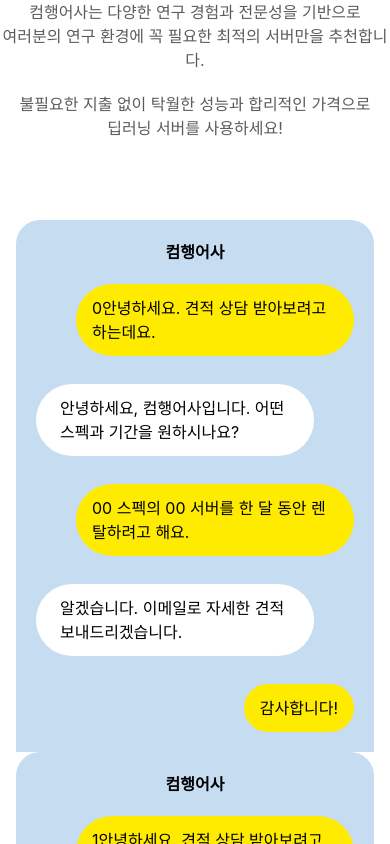
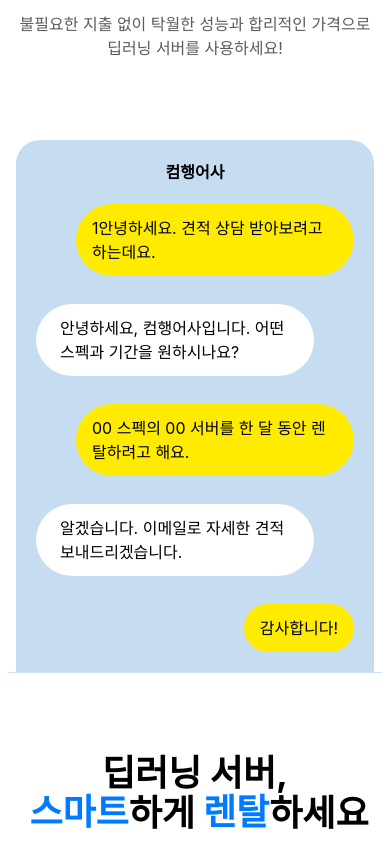
Before and after one commit to Team-Daju/Comhaengosa-WEB, a React (Create React App) app: page / in a window 390 px wide. Shown: the part 1156-2000 px from the top of the page. Built offline with nearby package versions, Linux system fonts and the light colour scheme; a web font is replaced by a local one.

Commit message:
[FE-05]Feat Slide

```diff
--- a/package.json
+++ b/package.json
@@ -10,6 +10,7 @@
     "react": "^18.2.0",
     "react-dom": "^18.2.0",
     "react-scripts": "5.0.1",
+    "swiper": "^11.0.4",
     "web-vitals": "^2.1.4"
   },
   "scripts": {
--- a/src/components/DontWorry.js
+++ b/src/components/DontWorry.js
@@ -1,6 +1,10 @@
 import { AnimatePresence, motion } from 'framer-motion';
 import React, { useEffect, useState } from 'react';
 import tw from "tailwind-styled-components";
+import 'swiper/css';
+import 'swiper/css/pagination';
+import { Swiper, SwiperSlide } from 'swiper/react';
+import { Pagination, EffectCoverflow, Autoplay } from 'swiper/modules';
 
 const MeWrap = tw.div`
 flex justify-end ml-10
@@ -117,7 +121,7 @@ const chattings = [
         id: 4, chats: [
             {
                 who: 0,
-                content: "3안녕하세요. 견적 상담 받아보려고 하는데요.",
+                content: "4안녕하세요. 견적 상담 받아보려고 하는데요.",
             },
             {
                 who: 1,
@@ -141,7 +145,7 @@ const chattings = [
         id: 5, chats: [
             {
                 who: 0,
-                content: "3안녕하세요. 견적 상담 받아보려고 하는데요.",
+                content: "5안녕하세요. 견적 상담 받아보려고 하는데요.",
             },
             {
                 who: 1,
@@ -163,35 +167,26 @@ const chattings = [
     },
 ]
 
-const rowVariants = {
-    hidden: {
-        x: window.outerWidth + 2000,
-    },
-    visible: {
-        x: 0,
-    },
-    exit: {
-        x: -window.outerWidth - 2000,
-    },
-};
 
 
 const DontWorry = () => {
-    const [index, setIndex] = useState(1)
     const [leaving, setLeaving] = useState(false);
+    const [isMd, setIsMd] = useState(false)
+    const isWindowMd = () => {
+        if (window.outerWidth < 768) setIsMd(true)
+        else setIsMd(false)
+    }
+    useEffect(() => {
 
-    const toggleLeaving = () => setLeaving((prev) => !prev);
+        isWindowMd()
+        window.addEventListener("resize", () => {
+            console.log(window.outerWidth)
+            isWindowMd()
+        })
 
-    const [startIndex, setStartIndex] = useState(index - 1)
-    const [endIndex, setEndIndex] = useState(index + 2)
-    useEffect(() => {
-        //setInterval(() => setIndex(prev => prev === 2 ? 0 : prev + 1), 5000);
     }, [])
-    const onClick = () => {
-        setIndex(prev => prev + 1)
-    }
     return (
-        <div className='pt-24' >
+        <div className='pt-24 overflow-x-hidden' >
             <div className='text-center mb-20' >
                 <div className='text-primaryColor font-bold text-2xl'>
                     쉽지 않은 서버 선택,
@@ -210,20 +205,22 @@ const DontWorry = () => {
                     </div>
                 </div>
             </div>
-            <div className=' overflow-x-hidden'>
-                <AnimatePresence initial={false} onExitComplete={toggleLeaving}>
-                    <motion.div
-                        variants={rowVariants}
-                        initial="hidden"
-                        animate="visible"
-                        exit="exit"
-                        transition={{ type: "tween", duration: 1 }}
-                        key={index}
-                        className=' grid grid-cols-1 md:grid-cols-3 justify-items-center md:gap-96 overflow-x-hidden overscroll-none'>
+            <div className='mx-4 md:-mx-40'>
+                <Swiper
+                    slidesPerView={isMd ? 1 : 3}
+                    spaceBetween={100}
+                    grabCursor={true}
+                    autoplay={{
+                        delay: 3000,
+                        disableOnInteraction: false,
+                    }}
+                    modules={[Pagination, Autoplay]}
+                    loop={true}
+                >
                     {chattings
-                            .slice(index - 1, index + 2).map(chatting => (
-                                <div
-                                    className='bg-[#C6DCF1] md:w-[500px] p-5 rounded-t-3xl mx-4'>
+                        .map(chatting => (
+                            <SwiperSlide
+                                className='bg-[#C6DCF1] p-5 rounded-t-3xl' style={{ width: "500px" }}>
 
                                 <div className='flex justify-center font-bold pb-5'>
                                     컴행어사
@@ -241,13 +238,10 @@ const DontWorry = () => {
                                         </YouWrap>
                                     ))}
                                 </div>
+                            </SwiperSlide>
+                        ))}
+                </Swiper>
             </div>
-                            ))}
-                    </motion.div>
-
-                </AnimatePresence>
-            </div>
-
         </div>
     );
 };
--- a/src/components/Main.js
+++ b/src/components/Main.js
@@ -2,9 +2,9 @@ import React from 'react';
 
 const Main = () => {
     return (
-        <div className='p-10 flex-col md:flex-row md:flex text-center md:text-left  justify-center md:space-x-20'>
-            <div className=' py-20'>
-                <div className='text-4xl md:text-5xl flex items-center font-bold justify-center md:justify-normal'>
+        <div className='p-10 flex-col md:flex-row md:flex text-center md:text-left  justify-center md:space-x-40 '>
+            <div className=' py-20 pb-0'>
+                <div className='text-4xl md:text-5xl flex items-center font-bold justify-center md:justify-normal md:pt-20 '>
                     왜 <span className='font-ebs pl-3 text-primaryColor'>컴행어사</span>인가?
                 </div>
                 <div className='py-10 space-y-5 text-textColor text-lg'>
```
Also changed, not shown: 1 other file (tests, documents, lock files or other folders). Lines whose indentation alone changed are shown as unchanged.
